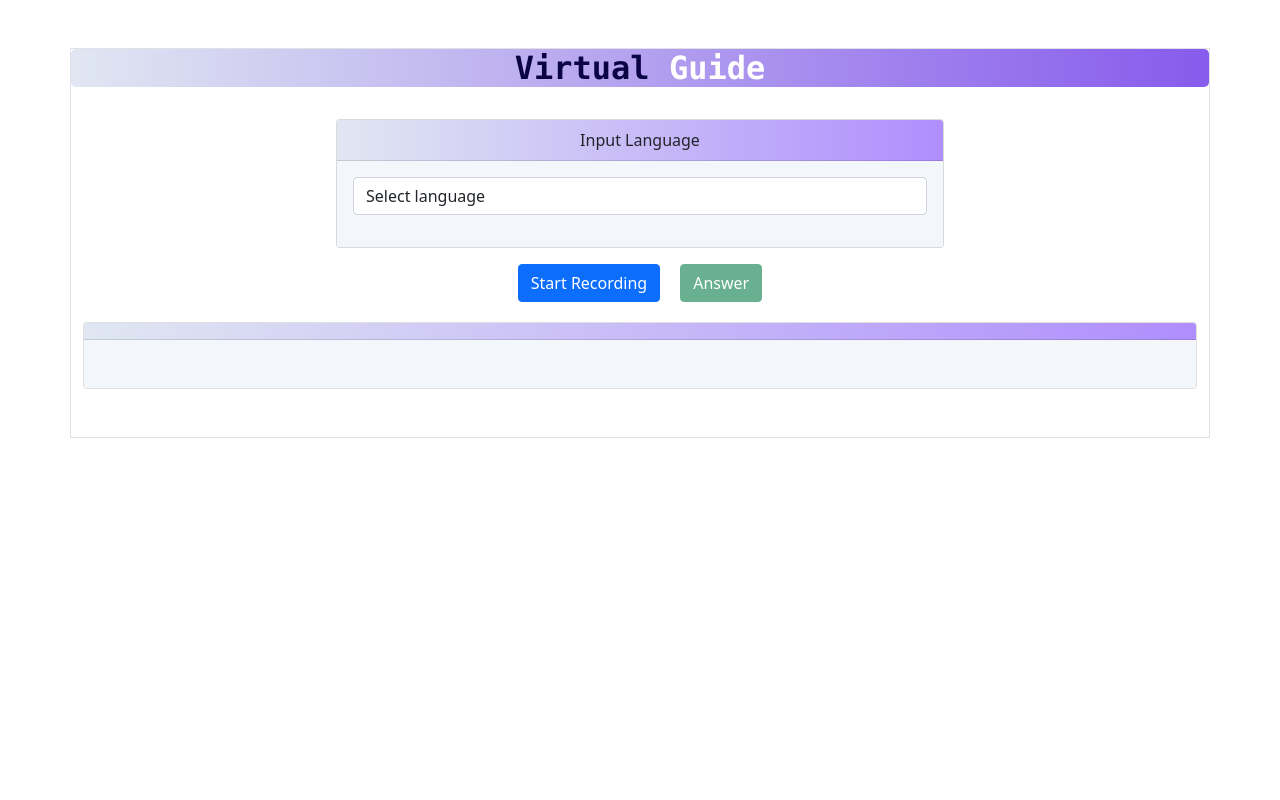
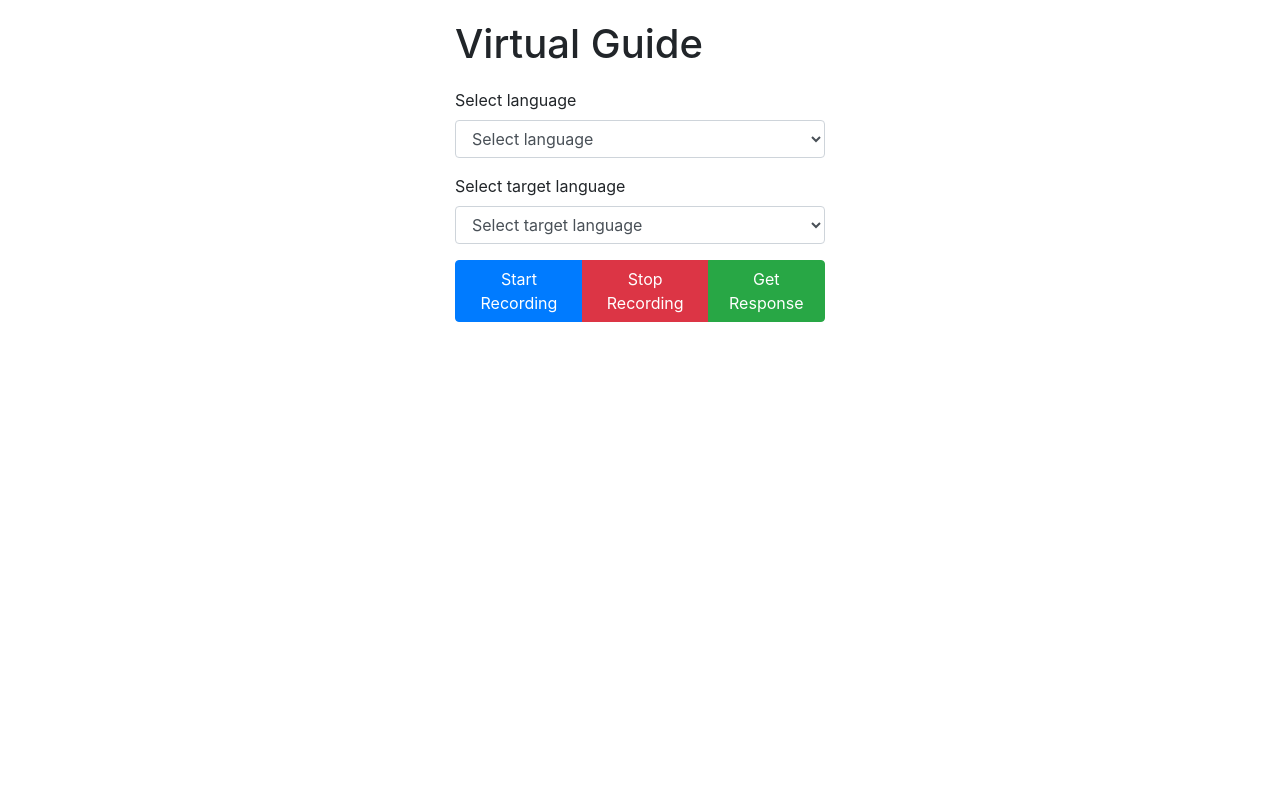
Before and after one commit to awcv-project/virtualGuide, a Flask app: page / in a window 1280 px wide. Run offline with Flask 3, Linux system fonts and the light colour scheme; some libraries are stand-ins or nearby versions.

Commit message:
updated code may 23

```diff
--- a/app.py
+++ b/app.py
@@ -7,6 +7,7 @@ import requests
 import json
 import base64
 from playsound import playsound
+
 
 
 app = Flask(__name__)
@@ -33,10 +34,16 @@ def start_recording():
 @app.route('/play_voice', methods=['POST'])
 def play_voice():
     # Convert audio to text
+    audio_file = request.files["audio"]
     input_audio_path = './input_prompt.wav'
-    data = request.get_json()
-    input_language = data.get('inputLanguage')
+
+    # Save the audio file
+    audio_file.save(input_audio_path)
+
+    input_language = request.form["language"]
+    target_language = request.form["target_language"]
     print(input_language)
+    print(target_language)
     stt = json.loads(speech_to_text(input_language, input_audio_path))['transcript']
     responseText = "Question : " + stt
     socketio.emit("response", responseText)
@@ -57,7 +64,7 @@ def play_voice():
 
     # Translate chatbot response
     src_language = 'english'
-    tgt_language = input_language
+    tgt_language = target_language
     translation = mt(src_language, tgt_language, chat_bot_response)
     print('Translated chatbot response:', translation)
     responseText = "Answer in input language: " + translation
@@ -68,7 +75,7 @@ def play_voice():
 
     # Convert chatbot response to speech
     gender = 'female'
-    lang = input_language
+    lang = target_language
     txt = translation
     output = text_to_speech(txt, gender, lang)['audio']
     file_name = "tts.mp3"
@@ -89,7 +96,7 @@ def play_voice():
 
 # STT
 def speech_to_text(input_language,input_audio_path):
-    print("fun called")
+    print("speech_to_text function called")
     url = "https://asr.iitm.ac.in/asr/v2/decode"
     audio_file = input_audio_path.split('/')[::-1][0]
     payload={'vtt': 'true', 'language': input_language}
@@ -123,11 +130,12 @@ def chat_bot(input_question):
 
     headers = {
     'Content-Type': 'application/json',
-    'Authorization': 'Bearer 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'
+    'Authorization': 'Bearer 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'
     }
 
     response = requests.request("POST", url, headers=headers, data=payload)
     output = json.loads(response.text)['choices'][0]['text']
+    print(response.text)
     return output
 
 
@@ -155,5 +163,4 @@ def handle_disconnect():
 
 
 if __name__ == '__main__':
-    socketio.run(app)
-    socketio.run(app,host='0.0.0.0',port=5000)
+    socketio.run(app,host='0.0.0.0',port=5002)
--- a/static/script.js
+++ /dev/null
@@ -1,79 +0,0 @@
-document.addEventListener('DOMContentLoaded', function() {
-    // Start recording button event listener
-    document.getElementById('start-recording').addEventListener('click', function(event) {
-        event.preventDefault();
-        startRecording();
-    });
-
-    // // Stop recording button event listener
-    // document.getElementById('stop-recording').addEventListener('click', function(event) {
-    //     event.preventDefault();
-    //     stopRecording();
-    // });
-
-    // Play voice button event listener
-    document.getElementById('play-voice').addEventListener('click', function(event) {
-        event.preventDefault();
-        var inputLanguage = document.getElementById('input-language').value;
-        var button= document.getElementById('play-voice');
-        button.disabled=true;
-        var start_button=document.getElementById('start-recording');
-        start_button.disabled=false;
-        playVoice(inputLanguage);
-    });
-});
-
-function startRecording() {
-    fetch('/start_recording', {
-        method: 'POST'
-    })
-    .then(function(response) {
-        if (response.ok) {
-            console.log('Recording started');
-        } else {
-            console.error('Error starting recording');
-        }
-    })
-    .catch(function(error) {
-        console.error('Error starting recording:', error);
-    });
-}
-
-function stopRecording() {
-    fetch('/stop_recording', {
-        method: 'POST'
-    })
-    .then(function(response) {
-        if (response.ok) {
-            console.log('Recording stopped');
-        } else {
-            console.error('Error stopping recording');
-        }
-    })
-    .catch(function(error) {
-        console.error('Error stopping recording:', error);
-    });
-}
-
-function playVoice(inputLanguage) {
-    fetch('/play_voice', {
-        method: 'POST',
-        headers: {
-            'Content-Type': 'application/json'
-        },
-        body: JSON.stringify({ inputLanguage: inputLanguage })
-    })
-    .then(function(response) {
-        if (response.ok) {
-            console.log('Playing voice');
-            response.text().then(function(data) {
-                $('#status').append('<p>' + data + '</p>');
-            });
-        } else {
-            console.error('Error playing voice');
-        }
-    })
-    .catch(function(error) {
-        console.error('Error playing voice:', error);
-    });
-}
--- a/templates/index.html
+++ b/templates/index.html
@@ -1,59 +1,33 @@
+<!DOCTYPE html>
 <html>
 <head>
-    <script src="https://cdn.socket.io/4.3.1/socket.io.js"></script>
-
   <title>Virtual Guide</title>
   <link rel="stylesheet" href="https://stackpath.bootstrapcdn.com/bootstrap/4.5.2/css/bootstrap.min.css">
-    <link href="https://cdn.jsdelivr.net/npm/bootstrap@5.0.2/dist/css/bootstrap.min.css" rel="stylesheet" integrity="sha384-EVSTQN3/azprG1Anm3QDgpJLIm9Nao0Yz1ztcQTwFspd3yD65VohhpuuCOmLASjC" crossorigin="anonymous">
-    <script src="https://cdn.jsdelivr.net/npm/bootstrap@5.0.2/dist/js/bootstrap.bundle.min.js" integrity="sha384-MrcW6ZMFYlzcLA8Nl+NtUVF0sA7MsXsP1UyJoMp4YLEuNSfAP+JcXn/tWtIaxVXM" crossorigin="anonymous"></script>
   <style>
-        .heading {
-            font-size: 32px;
-            font-weight: bold;
-            color: #333;
-            text-align: center;
+    body {
+      padding: 20px;
     }
-        .button-row {
-            display: flex;
-            justify-content: center;
+    h1 {
       margin-bottom: 20px;
     }
-        .button-row button {
-            margin: 0 10px;
+    .container {
+      max-width: 400px;
     }
-        .countdown{
-            color:red;
+    .btn-group {
+      margin-bottom: 20px;
     }
-
-       h1{
-        background: linear-gradient(90deg,#e0e7f2,#875bec);    ;
-        font-family: "Lucida Console", "Courier New", monospace;
-        border-radius: 5px;
-      }
-      .card-header{
-        background: linear-gradient(90deg,#e0e7f2,#af8efd);    ;
-      }
-      .card-body{
-        background:rgb(243, 246, 251);
-
+    #status {
+      margin-bottom: 20px;
     }
   </style>
-
 </head>
-
 <body>
-    <div class="m-5"></div>
-    <div class="container border border " style=" background-color: linear-gradient(90def,rgb(145, 138, 138),blue);">
-        <div class="row">
-        <h1 class="heading" style="color:rgb(255, 255, 255);"><span style="color:rgb(10, 3, 68)">Virtual</span> Guide</h1>
-        </div><br>
-        <center>
-        <div class="card text-dark bg-light mb-3" style="max-width: 38rem;">
-            <div class="card-header">Input Language</div>
-            <div class="card-body">
+  <div class="container">
+    <h1>Virtual Guide</h1>
     <div class="form-group">
-                    <select class="form-control" id="input-language">
-                        <option value="">Select  language</option>
+      <label for="languageDropdown">Select language</label>
+      <select class="form-control" id="languageDropdown">
+        <option value="">Select language</option>
         <option value="tamil">Tamil</option>
         <option value="english">English</option>
         <option value="kannada">Kannada</option>
@@ -61,81 +35,109 @@
         <option value="hindi">Hindi</option>
         <option value="telugu">Telugu</option>
         <option value="gujarati">Gujarati</option>
-
-                        <!-- Add more options for other languages if needed -->
       </select>
     </div>
+    <div class="form-group">
+      <label for="targetlanguageDropdown">Select target language</label>
+      <select class="form-control" id="targetlanguageDropdown">
+        <option value="">Select target language</option>
+        <option value="tamil">Tamil</option>
+        <option value="english">English</option>
+        <option value="kannada">Kannada</option>
+        <option value="marathi">Marathi</option>
+        <option value="hindi">Hindi</option>
+        <option value="telugu">Telugu</option>
+        <option value="gujarati">Gujarati</option>
+      </select>
+    </div>
+    <div class="btn-group">
+      <button class="btn btn-primary" id="startBtn" onclick="startRecording()">Start Recording</button>
+      <button class="btn btn-danger" id="stopBtn" onclick="stopRecording()">Stop Recording</button>
+      <button class="btn btn-success" id="sendBtn" onclick="sendAudio()">Get Response</button>
     </div>
   </div>
-       </center>
-        <div class="button-row">
-            <button class="btn btn-primary" id="start-recording">Start Recording</button>
-            <!-- <button class="btn btn-danger" id="stop-recording">Stop Recording</button> -->
-            <button class="btn btn-success" id="play-voice" disabled >Answer</button>
-        </div>
-        <div class="card">
-            <div class="card-header">
-                <div id = "record"></div>
+  <div id="status"></div>
 
-            </div>
-            <div class="card-body">
-              <blockquote class="blockquote mb-0">
-                <div id = "status"><center><p id="countdown" class="countdown"></p></center></div>
-            </blockquote>
-            </div>
-          </div>
-          <div class="m-5"></div>
+  <script src="https://cdn.socket.io/4.3.1/socket.io.js"></script>
+  <script src="https://cdnjs.cloudflare.com/ajax/libs/jquery/3.7.0/jquery.min.js" integrity="sha512-3gJwYpMe3QewGELv8k/BX9vcqhryRdzRMxVfq6ngyWXwo03GFEzjsUm8Q7RZcHPHksttq7/GFoxjCVUjkjvPdw==" crossorigin="anonymous" referrerpolicy="no-referrer"></script>
 
-    </div>
-    <script src="{{ url_for('static', filename='script.js') }}"></script>
+  <script>
+    // Your existing JavaScript code here
+  </script>
+</body>
+</html>
+
+<script src="https://cdn.socket.io/4.3.1/socket.io.js"></script>
 <script src="https://cdnjs.cloudflare.com/ajax/libs/jquery/3.7.0/jquery.min.js" integrity="sha512-3gJwYpMe3QewGELv8k/BX9vcqhryRdzRMxVfq6ngyWXwo03GFEzjsUm8Q7RZcHPHksttq7/GFoxjCVUjkjvPdw==" crossorigin="anonymous" referrerpolicy="no-referrer"></script>
+
 <script>
+
+    let mediaRecorder;
+    let chunks = [];
+    let selectedLanguage;
+    let selectedTargetLanguage;
 
     const socket = io();
 
     socket.on('connect', () => {
         console.log('Connected to server');
     });
+
     socket.on('response', function(response) {
         $('#status').append('<p>' + response + '</p>');
     });
-        socket.on('record', function(response) {
-            $('#record').append('<span>' + response + '</span>');
-            var count = 5;
-            var countdownElement = document.getElementById('countdown');
-            var start_recording=document.getElementById('start-recording');
-            var play_voice=document.getElementById('play-voice');
-            var countdownInterval = setInterval(function() {
-                countdownElement.textContent = count;
 
-                if (count === 1) {
-                    countdownElement.textContent = 'Recording Completed... Click the Answer Button';
-                    start_recording.disabled=true;
-                    play_voice.disabled=false;
-                    clearInterval(countdownInterval);
+function startRecording() {
+  navigator.mediaDevices.getUserMedia({ audio: true })
+    .then(function(stream) {
+      mediaRecorder = new MediaRecorder(stream);
+      mediaRecorder.start();
+
+      mediaRecorder.addEventListener("dataavailable", function(e) {
+        chunks.push(e.data);
+      });
+    })
+    .catch(function(err) {
+      console.log("Unable to access microphone: " + err);
+    });
 }
 
-                count--;
-            }, 1000);
+function stopRecording() {
+  mediaRecorder.stop();
+}
+
+function sendAudio() {
+  if (chunks.length === 0) {
+    console.log("No recorded audio available.");
+    return;
+  }
+
+  const blob = new Blob(chunks, { type: "audio/webm" });
+
+  const formData = new FormData();
+  formData.append("audio", blob);
+  formData.append("language", selectedLanguage);
+  formData.append("target_language", selectedTargetLanguage);
+
+  fetch("/play_voice", {
+    method: "POST",
+    body: formData
+  })
+  .then(function(response) {
+    console.log("Audio sent successfully!");
+    chunks = [];
+  })
+  .catch(function(error) {
+    console.error("Error sending audio: " + error);
   });
-        socket.on('disconnect', () => {
-            console.log('Disconnected from server');
+}
+
+document.getElementById("languageDropdown").addEventListener("change", function() {
+  selectedLanguage = this.value;
 });
-        function removeContent() {
-            var div = document.getElementById('status');
-            var div2 = document.getElementById('record');
 
-            div.innerHTML = '';
-        div2.innerHTML='';
-            // Load another response
-            var playVoiceButton = document.getElementById('play-voice');
-            playVoiceButton.disabled = false;
-            // Add code here to load the new response
-        }
-        // Event listener for the Answer button
-        var answerButton = document.getElementById('play-voice');
-        answerButton.addEventListener('click', removeContent);
+document.getElementById("targetlanguageDropdown").addEventListener("change", function() {
+    selectedTargetLanguage = this.value;
+  });
 
 </script>
-</body>
-</html>
```
Also changed, not shown: 2 other files. Lines whose indentation alone changed are shown as unchanged.
